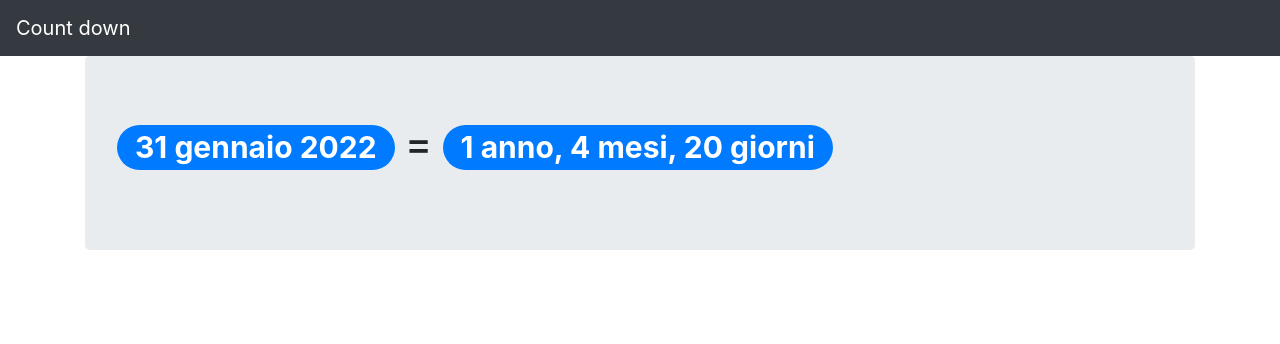
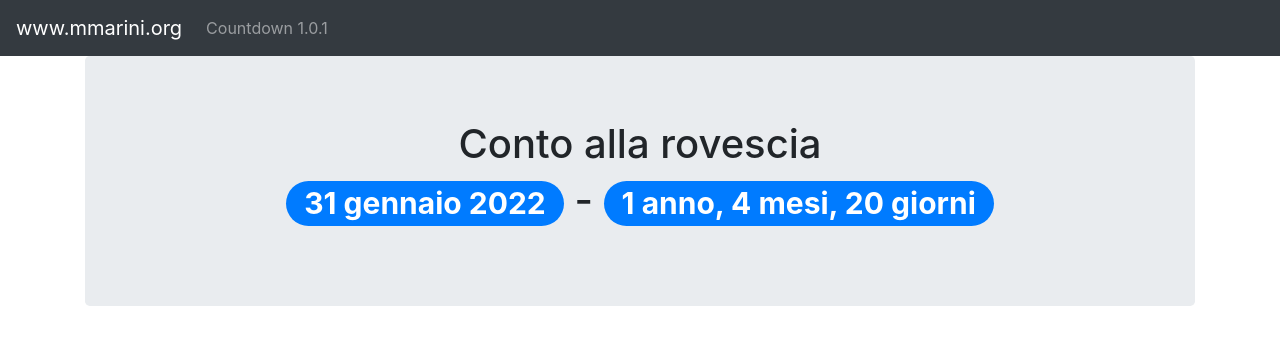
Before and after one commit to m-marini/countdown, a React (Create React App) app: page / in a window 1280 px wide. Shown: the top 344 px of the page. Built offline with nearby package versions, Linux system fonts and the light colour scheme.

Commit message:
Home page link

```diff
--- a/src/App.js
+++ b/src/App.js
@@ -1,11 +1,13 @@
 import React from 'react';
 import './App.css';
-import { Navbar, Container, Jumbotron, Badge } from 'react-bootstrap';
+import { Navbar, Container, Jumbotron, Badge, Nav } from 'react-bootstrap';
 import 'bootstrap/dist/css/bootstrap.min.css';
 import moment from 'moment';
 //import 'moment/dist/locale/it.js';
 //import moment from 'moment/min/moment-with-locales';
 import 'moment/locale/it';
+
+const Version = "1.0.1";
 
 moment.locale('it');
 
@@ -20,7 +22,7 @@ function Counter({ date }) {
       <h1>
         <Badge variant="primary" pill>
           {date.format('LL')}
-        </Badge> = <Badge variant="primary" pill>
+        </Badge> - <Badge variant="primary" pill>
           {duration.years()} anno, {duration.months()} mesi, {duration.days()} giorni
         </Badge>
       </h1>
@@ -32,13 +34,17 @@ function App() {
   return (
     <div>
       <Navbar bg="dark" variant="dark" expand="lg">
-        <Navbar.Brand href="#home">Count down</Navbar.Brand>
+        <Navbar.Brand href="http://www.mmarini.org">www.mmarini.org</Navbar.Brand>
         <Navbar.Toggle aria-controls="basic-navbar-nav" />
         <Navbar.Collapse id="basic-navbar-nav">
+          <Nav className="mr-auto">
+            <Nav.Link href="#">Countdown {Version}</Nav.Link>
+          </Nav>
         </Navbar.Collapse>
       </Navbar>
       <Container>
-        <Jumbotron>
+        <Jumbotron className="text-center">
+          <h1>Conto alla rovescia</h1>
           <p>
             <Counter date={TargetDate}></Counter>
           </p>
```
